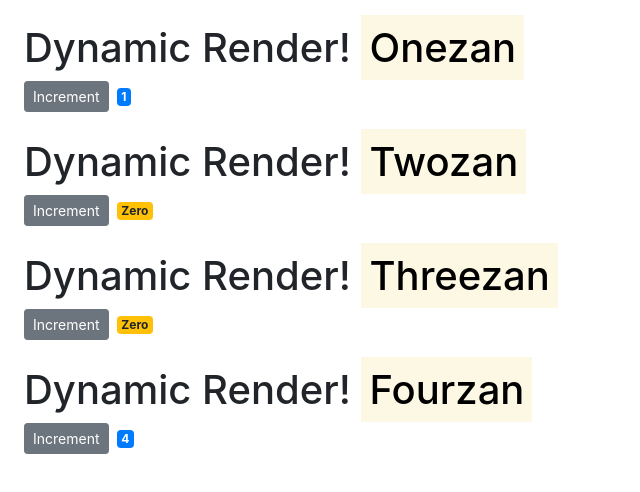
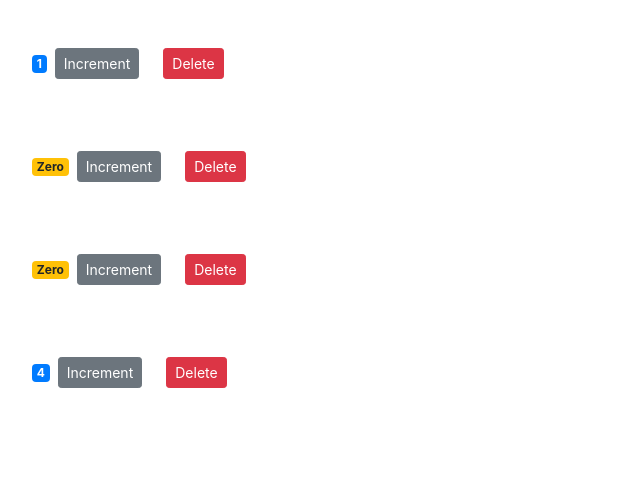
Before and after one commit to ccpaco/counter-app, a React (Create React App) app: page / in a window 1280 px wide. Shown: the top 492 px of the page, without its empty margins (0-640 px from the left). Built offline with nearby package versions, Linux system fonts and the light colour scheme.

Commit message:
L6-L8 Completed: Access state and props accross Parent and Child Components

```diff
--- a/src/components/counter.jsx
+++ b/src/components/counter.jsx
@@ -4,7 +4,7 @@
 
 class Counter extends Component {
     state = {
-        value : this.props.value
+        value : this.props.counter.value
     };
 
     /* constructor(){
@@ -20,16 +20,14 @@
     render() {
         return (
           <div className = "m-4">
-            <h1>Dynamic Render! <mark>{this.props.title}</mark></h1>
+            <span className={this.getBadgeClasses()}>{this.formatCount()}</span>
             <button
               onClick={ () => this.handleIncrement() }
               className="btn btn-secondary btn-sm"
             >
               Increment
             </button>
-            <span className={this.getBadgeClasses()}>{this.formatCount()}</span>
-
-
+            <button onClick={() => this.props.onDelete(this.props.counter.id)} className="btn btn-danger btn-sm m-4"> Delete </button>
           </div>
         );
     }
--- a/src/components/counters.jsx
+++ b/src/components/counters.jsx
@@ -4,18 +4,23 @@
 class Counters extends Component {
     state = {
         counters: [
-            { title: 'Onezan', id: 1, value: 1},
-            { title: 'Twozan', id: 2, value: 0},
-            { title: 'Threezan', id: 3, value: 0},
-            { title: 'Fourzan', id: 4, value: 4}
+            { id: 1, value: 1},
+            { id: 2, value: 0},
+            { id: 3, value: 0},
+            { id: 4, value: 4}
         ]
+    };
+
+    handleDelete = counterId => {
+        const counters = this.state.counters.filter(c => c.id !== counterId);
+        this.setState({ counters })
     };
 
     render() {
         return (
         <div>
             {this.state.counters.map(counter =>
-            <Counter key={counter.id} value={counter.value} title={counter.title}/>
+            <Counter key={counter.id} onDelete={this.handleDelete} counter={counter}/>
 
             )}
         </div>
```
